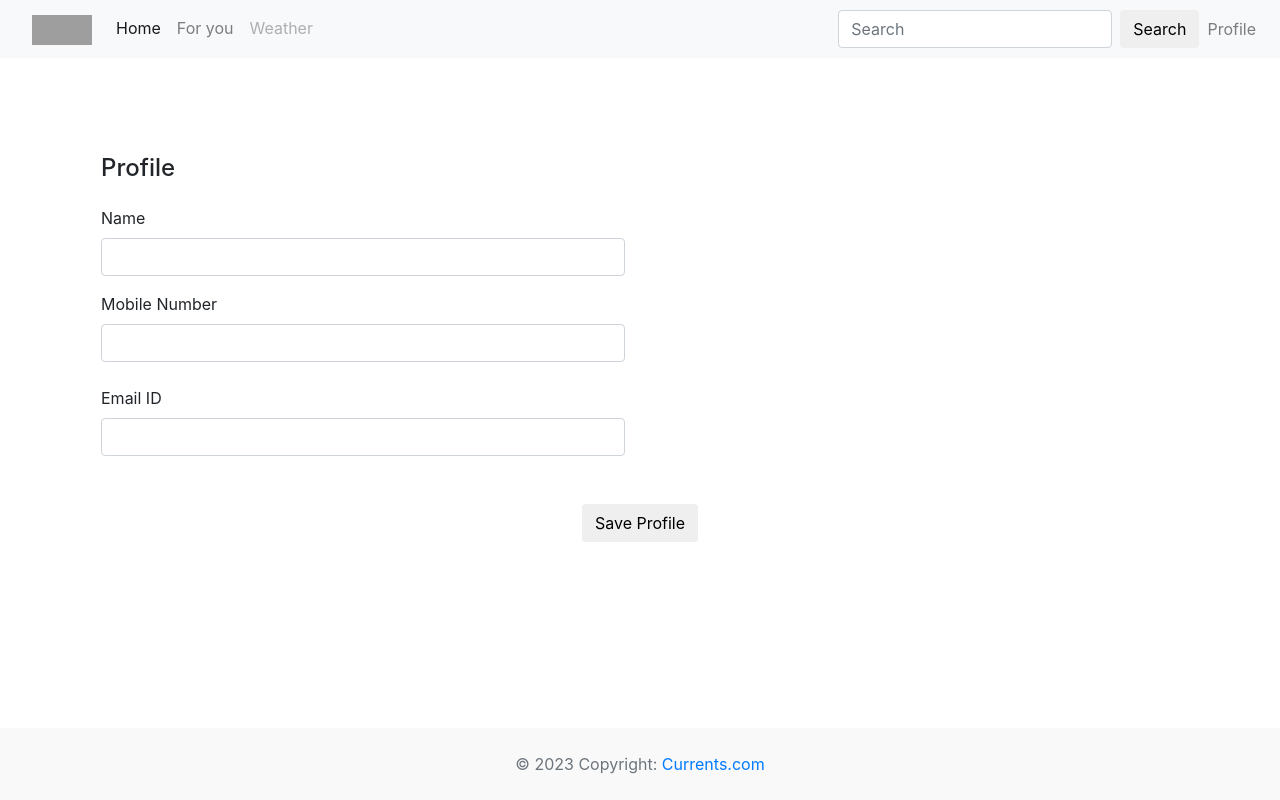
After one commit to RizinGH/Currents, a Django app: page /profile in a window 1280 px wide. The commit adds this page. Run offline with Django 4.2, Linux system fonts and the light colour scheme; some libraries are stand-ins or nearby versions; grey boxes are pictures that could not be loaded.

Commit message:
modified base.html

```diff
--- a/currents_web/templates/currents_web/base.html
+++ b/currents_web/templates/currents_web/base.html
@@ -30,22 +30,22 @@
                   <a class="nav-link" href="/home">Home <span class="sr-only">(current)</span></a>
                 </li>
                 <li class="nav-item">
-                  <a class="nav-link" href="#">For you</a>
+                  <a class="nav-link" href="/fy">For you</a>
                 </li>
                 <li class="nav-item">
                   <a class="nav-link disabled" href="#">Weather</a>
                 </li>
                 </div>
                 <div>
-                  <form class="d-flex ms-auto order-5">
-                    <input class="form-control me-2" type="search" placeholder="Search" aria-label="Search">
-                    <button class="btn btn-outline-success" type="submit">Search</button>
+                  <form class="form-inline">
+                    <input class="form-control mr-sm-2" type="search" placeholder="Search" aria-label="Search">
+                    <button class="btn" type="submit">Search</button>
                   </form>
                  </div>
               </ul>
               <ul class="navbar-nav ml-auto">
                 <li class="nav-item">
-                  <a class="nav-link" href="#">Profile</a>
+                  <a class="nav-link" href="/profile">Profile</a>
                 </li>
               </ul>
             </div>
--- /dev/null
+++ b/currents_web/templates/currents_web/profile.html
@@ -0,0 +1,30 @@
+{% extends "./base.html" %}
+
+{% block title %}
+  Currents
+{% endblock %}
+
+
+{% block content %}
+<div class="container rounded bg-white mt-5 mb-5">
+            <div class="p-3 py-5">
+                <div class="d-flex justify-content-left align-items-center mb-3">
+                    <h4 class="text">Profile</h4>
+                </div>
+                <div class="row mt-2">
+                    <div class="col-md-6"><label class="labels">Name</label><input type="text" class="form-control" value=""></div>
+                </div>
+                <div class="row mt-3">
+                    <div class="col-md-6"><label class="labels">Mobile Number</label><input type="text" class="form-control" value=""></div>
+                </div>
+                <div class="row mt-4">
+                    <div class="col-md-6"><label class="labels">Email ID</label><input type="text" class="form-control" value=""></div>
+                </div>
+                <div class="mt-5 text-center"><button class="btn" type="button">Save Profile</button></div>
+            </div>
+        </div>
+    </div>
+</div>
+</div>
+</div>
+{% endblock %}
--- a/currents_web/urls.py
+++ b/currents_web/urls.py
@@ -5,4 +5,6 @@ from . import views
 urlpatterns = [
     path('', views.index, name='index'),
     path('home', views.home, name='home'),
+    path('fy', views.fy, name='fy'),
+    path('profile', views.profile, name='profile'),
 ]
--- a/currents_web/views.py
+++ b/currents_web/views.py
@@ -6,3 +6,10 @@ def index(request):
 
 def home(request):
     return render(request, "currents_web/home.html")
+
+def fy(request):
+    return render(request, "currents_web/fy.html")
+
+
+def profile(request):
+    return render(request, "currents_web/profile.html")
```
Also changed, not shown: currents_web/templates/currents_web/fy.html (added, +18 -0 lines).
